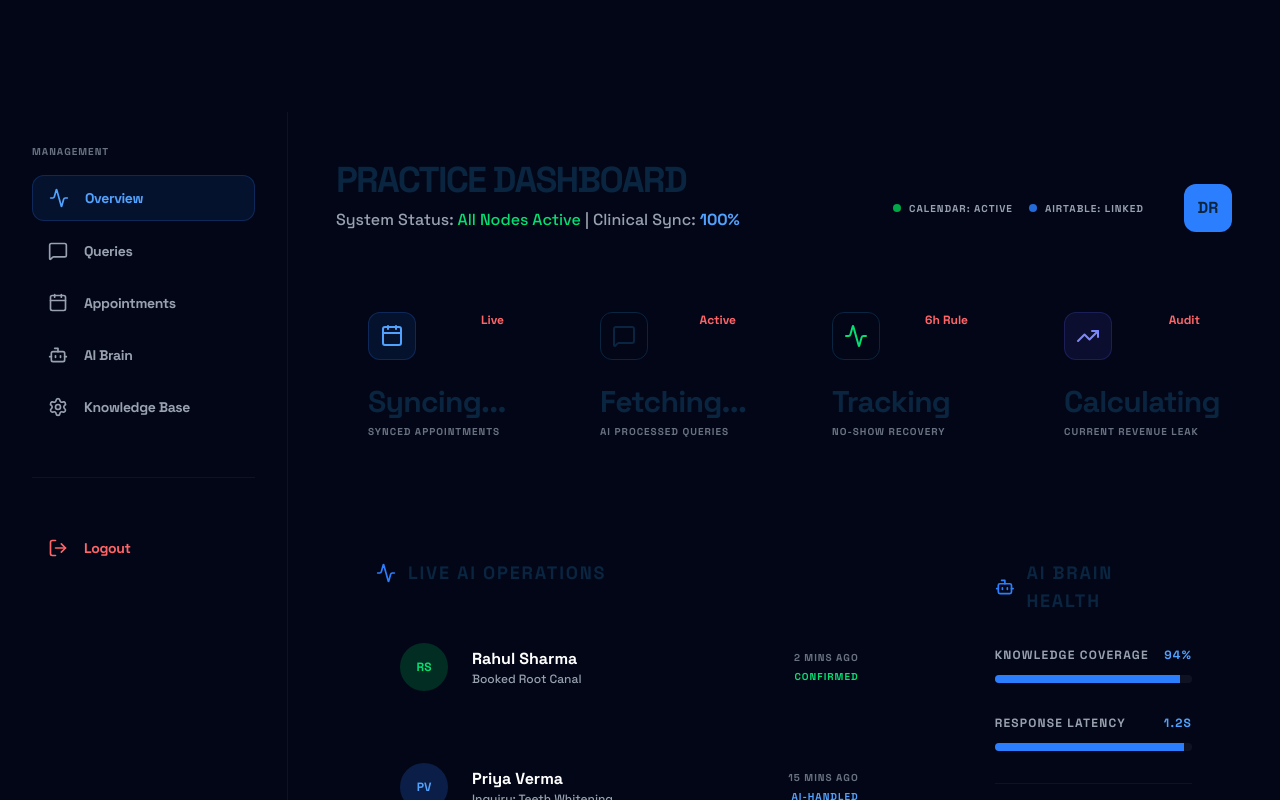
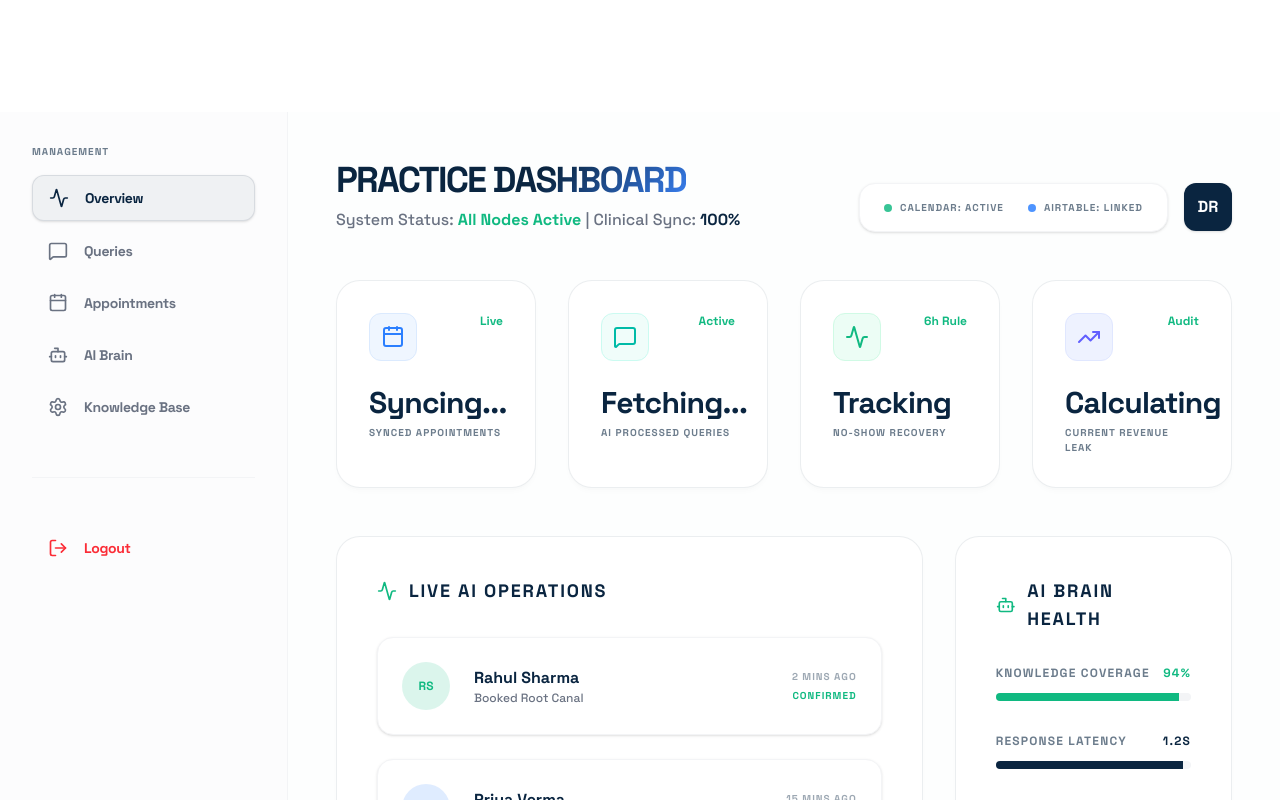
Before and after one commit to jainshreyash001-u/bookmyappointment, a React (Vite) app in the folder frontend/: page /dashboard in a window 1280 px wide. Shown: the top 800 px of the page. Built offline with nearby package versions, Linux system fonts and the light colour scheme.

Commit message:
design: align dashboard page UI to clinical B2B theme

```diff
--- a/frontend/src/pages/DashboardPage.jsx
+++ b/frontend/src/pages/DashboardPage.jsx
@@ -9,7 +9,7 @@ const DashboardPage = () => {
 
   const stats = [
     { label: 'Synced Appointments', value: 'Syncing...', change: 'Live', icon: Calendar, color: 'blue' },
-    { label: 'AI Processed Queries', value: 'Fetching...', change: 'Active', icon: MessageSquare, color: 'cyan' },
+    { label: 'AI Processed Queries', value: 'Fetching...', change: 'Active', icon: MessageSquare, color: 'teal' },
     { label: 'No-Show Recovery', value: 'Tracking', change: '6h Rule', icon: Activity, color: 'green' },
     { label: 'Current Revenue Leak', value: 'Calculating', change: 'Audit', icon: TrendingUp, color: 'indigo' }
   ];
@@ -21,13 +21,28 @@ const DashboardPage = () => {
     { patient: 'Sneha Kapur', action: 'Follow-up Call', time: '3 hours ago', status: 'pending' }
   ];
 
+  // Helper to resolve CSS colors based on stat definition
+  const getStatColorClasses = (color) => {
+    switch (color) {
+      case 'blue':
+        return { bg: 'bg-blue-50 border-blue-100', text: 'text-blue-600', icon: 'text-blue-500' };
+      case 'teal':
+        return { bg: 'bg-teal-50 border-teal-100', text: 'text-teal-600', icon: 'text-teal-500' };
+      case 'green':
+        return { bg: 'bg-emerald-50 border-emerald-100', text: 'text-emerald-600', icon: 'text-[#10b981]' };
+      case 'indigo':
+      default:
+        return { bg: 'bg-indigo-50 border-indigo-100', text: 'text-indigo-600', icon: 'text-indigo-500' };
+    }
+  };
+
   return (
-    <div className="flex min-h-screen bg-[#020617] pt-28">
+    <div className="flex min-h-screen bg-white pt-28 text-[#0a2540]">
       {/* Sidebar */}
-      <aside className="w-72 border-r border-white/5 p-8 hidden lg:block">
+      <aside className="w-72 border-r border-gray-100 p-8 hidden lg:block bg-gray-50/50">
         <div className="space-y-12">
           <div className="space-y-4">
-            <h4 className="text-[10px] font-black uppercase tracking-widest text-gray-500">MANAGEMENT</h4>
+            <h4 className="text-[10px] font-black uppercase tracking-widest text-[#0a2540]/60">MANAGEMENT</h4>
             <nav className="space-y-2">
               {[
                 { name: 'Overview', icon: Activity, active: location.pathname === '/dashboard', path: '/dashboard' },
@@ -39,7 +54,7 @@ const DashboardPage = () => {
                 <Link
                   key={i}
                   to={item.path}
-                  className={`w-full flex items-center gap-4 px-4 py-3 rounded-xl transition-all ${item.active ? 'bg-blue-500/10 text-blue-400 border border-blue-500/20' : 'text-gray-400 hover:bg-white/5'}`}
+                  className={`w-full flex items-center gap-4 px-4 py-3 rounded-xl transition-all ${item.active ? 'bg-[#0a2540]/5 text-[#0a2540] border border-[#0a2540]/10 font-bold shadow-sm' : 'text-gray-500 hover:bg-gray-100/50 hover:text-[#0a2540]'}`}
                 >
                   <item.icon className="w-5 h-5" />
                   <span className="text-sm font-bold tracking-tight">{item.name}</span>
@@ -48,8 +63,8 @@ const DashboardPage = () => {
             </nav>
           </div>
 
-          <div className="pt-12 border-t border-white/5">
-            <button className="flex items-center gap-4 px-4 py-3 text-red-400 hover:bg-red-500/5 w-full rounded-xl transition-all">
+          <div className="pt-12 border-t border-gray-100">
+            <button className="flex items-center gap-4 px-4 py-3 text-red-500 hover:bg-red-50 w-full rounded-xl transition-all font-bold text-sm">
               <LogOut className="w-5 h-5" />
               <span className="text-sm font-bold tracking-tight">Logout</span>
             </button>
@@ -58,77 +73,82 @@ const DashboardPage = () => {
       </aside>
 
       {/* Main Content */}
-      <main className="flex-1 p-8 lg:p-12 overflow-y-auto">
-        <header className="flex justify-between items-end mb-12">
+      <main className="flex-1 p-8 lg:p-12 overflow-y-auto bg-gray-50/30">
+        <header className="flex flex-col sm:flex-row justify-between sm:items-end gap-6 mb-12">
           <div>
-            <h1 className="text-4xl font-black tracking-tighter uppercase mb-2">Practice <span className="text-gradient">Dashboard</span></h1>
-            <p className="text-gray-400 font-medium">System Status: <span className="text-green-400">All Nodes Active</span> | Clinical Sync: <span className="text-blue-400 font-bold">100%</span></p>
+            <h1 className="text-4xl font-black tracking-tighter uppercase mb-2 text-[#0a2540]">Practice <span className="text-gradient-clinical">Dashboard</span></h1>
+            <p className="text-gray-500 font-medium">System Status: <span className="text-[#10b981] font-bold">All Nodes Active</span> | Clinical Sync: <span className="text-[#0a2540] font-black">100%</span></p>
           </div>
           <div className="flex gap-4">
-            <div className="px-6 py-4 glass rounded-2xl flex items-center gap-4">
-              <div className="flex items-center gap-2 text-[10px] font-black uppercase tracking-widest text-gray-400">
-                <div className="w-2 h-2 bg-green-500 rounded-full animate-pulse" />
+            <div className="px-6 py-4 bg-white border border-gray-100 rounded-2xl flex items-center gap-6 shadow-sm">
+              <div className="flex items-center gap-2 text-[10px] font-black uppercase tracking-widest text-[#0a2540]/60">
+                <div className="w-2 h-2 bg-[#10b981] rounded-full animate-pulse" />
                 Calendar: Active
               </div>
-              <div className="flex items-center gap-2 text-[10px] font-black uppercase tracking-widest text-gray-400">
+              <div className="flex items-center gap-2 text-[10px] font-black uppercase tracking-widest text-[#0a2540]/60">
                 <div className="w-2 h-2 bg-blue-500 rounded-full animate-pulse" />
                 Airtable: Linked
               </div>
             </div>
-            <div className="w-12 h-12 bg-blue-500 rounded-xl flex items-center justify-center font-black">DR</div>
+            <div className="w-12 h-12 bg-[#0a2540] text-white rounded-xl flex items-center justify-center font-black shadow-sm">DR</div>
           </div>
         </header>
 
         {/* Stats Grid */}
         <div className="grid grid-cols-1 md:grid-cols-2 lg:grid-cols-4 gap-8 mb-12">
-          {stats.map((stat, i) => (
+          {stats.map((stat, i) => {
+            const colors = getStatColorClasses(stat.color);
+            return (
               <motion.div
                 key={i}
                 initial={{ opacity: 0, y: 20 }}
                 animate={{ opacity: 1, y: 0 }}
                 transition={{ delay: i * 0.1 }}
-              className="cyber-card p-8 group"
+                className="clinical-card p-8 group bg-white shadow-sm"
               >
                 <div className="flex justify-between items-start mb-6">
-                <div className={`w-12 h-12 bg-${stat.color}-500/10 rounded-xl flex items-center justify-center border border-${stat.color}-500/20`}>
-                  <stat.icon className={`w-6 h-6 text-${stat.color}-400`} />
+                  <div className={`w-12 h-12 rounded-xl flex items-center justify-center border ${colors.bg}`}>
+                    <stat.icon className={`w-6 h-6 ${colors.icon}`} />
                   </div>
-                <span className={`text-xs font-black ${stat.change.startsWith('+') ? 'text-green-400' : 'text-red-400'}`}>
+                  <span className="text-xs font-black text-[#10b981]">
                     {stat.change}
                   </span>
                 </div>
-              <div className="text-3xl font-black mb-1 tracking-tight">{stat.value}</div>
-              <div className="text-[10px] text-gray-500 font-black uppercase tracking-widest">{stat.label}</div>
+                <div className="text-3xl font-black mb-1 tracking-tight text-[#0a2540]">{stat.value}</div>
+                <div className="text-[10px] text-[#0a2540]/60 font-black uppercase tracking-widest">{stat.label}</div>
               </motion.div>
-          ))}
+            );
+          })}
         </div>
 
         {/* Analytics & Activity */}
         <div className="grid lg:grid-cols-3 gap-8">
           {/* Live Feed */}
           <div className="lg:col-span-2 space-y-8">
-            <div className="cyber-card p-10 h-full">
-              <h3 className="text-lg font-black uppercase tracking-widest mb-8 flex items-center gap-3">
-                <Activity className="w-5 h-5 text-blue-500" /> Live AI Operations
+            <div className="clinical-card p-10 bg-white h-full shadow-sm">
+              <h3 className="text-lg font-black uppercase tracking-widest mb-8 flex items-center gap-3 text-[#0a2540]">
+                <Activity className="w-5 h-5 text-[#10b981]" /> Live AI Operations
               </h3>
               <div className="space-y-6">
                 {recentActivity.map((item, i) => (
-                  <div key={i} className="flex items-center justify-between p-6 glass rounded-2xl border-white/5 hover:border-blue-500/20 transition-all group">
+                  <div key={i} className="flex items-center justify-between p-6 bg-white border border-gray-100 rounded-2xl hover:border-[#10b981]/20 transition-all group shadow-sm">
                     <div className="flex items-center gap-6">
-                      <div className={`w-12 h-12 rounded-full flex items-center justify-center text-xs font-black ${item.status === 'confirmed' ? 'bg-green-500/20 text-green-400' :
-                          item.status === 'pending' ? 'bg-amber-500/20 text-amber-400' : 'bg-blue-500/20 text-blue-400'
+                      <div className={`w-12 h-12 rounded-full flex items-center justify-center text-xs font-black ${
+                          item.status === 'confirmed' ? 'bg-[#10b981]/15 text-[#10b981]' :
+                          item.status === 'pending' ? 'bg-amber-500/15 text-amber-600' : 'bg-blue-500/15 text-blue-600'
                         }`}>
                         {item.patient.split(' ').map(n => n[0]).join('')}
                       </div>
                       <div>
-                        <div className="font-bold text-white group-hover:text-blue-400 transition-colors">{item.patient}</div>
-                        <div className="text-xs text-gray-400 font-medium">{item.action}</div>
+                        <div className="font-bold text-[#0a2540] group-hover:text-[#10b981] transition-colors">{item.patient}</div>
+                        <div className="text-xs text-gray-500 font-medium">{item.action}</div>
                       </div>
                     </div>
                     <div className="text-right">
-                      <div className="text-[10px] font-black uppercase tracking-widest text-gray-500 mb-1">{item.time}</div>
-                      <div className={`text-[10px] font-black uppercase tracking-widest ${item.status === 'confirmed' ? 'text-green-400' :
-                          item.status === 'pending' ? 'text-amber-400' : 'text-blue-400'
+                      <div className="text-[10px] font-black uppercase tracking-widest text-[#0a2540]/40 mb-1">{item.time}</div>
+                      <div className={`text-[10px] font-black uppercase tracking-widest ${
+                          item.status === 'confirmed' ? 'text-[#10b981]' :
+                          item.status === 'pending' ? 'text-amber-600' : 'text-blue-600'
                         }`}>{item.status}</div>
                     </div>
                   </div>
@@ -139,31 +159,31 @@ const DashboardPage = () => {
 
           {/* AI Health */}
           <div className="space-y-8">
-            <div className="cyber-card p-10">
-              <h3 className="text-lg font-black uppercase tracking-widest mb-8 flex items-center gap-3 text-gradient">
-                <Bot className="w-5 h-5 text-blue-500" /> AI Brain Health
+            <div className="clinical-card p-10 bg-white shadow-sm">
+              <h3 className="text-lg font-black uppercase tracking-widest mb-8 flex items-center gap-3 text-[#0a2540]">
+                <Bot className="w-5 h-5 text-[#10b981]" /> AI Brain Health
               </h3>
               <div className="space-y-8">
                 <div>
                   <div className="flex justify-between text-xs font-black uppercase tracking-widest mb-3">
-                    <span className="text-gray-400">Knowledge Coverage</span>
-                    <span className="text-blue-400">94%</span>
+                    <span className="text-[#0a2540]/60">Knowledge Coverage</span>
+                    <span className="text-[#10b981]">94%</span>
                   </div>
-                  <div className="h-2 w-full bg-white/5 rounded-full overflow-hidden">
-                    <div className="h-full bg-blue-500 w-[94%]" />
+                  <div className="h-2 w-full bg-gray-100 rounded-full overflow-hidden">
+                    <div className="h-full bg-[#10b981] w-[94%]" />
                   </div>
                 </div>
                 <div>
                   <div className="flex justify-between text-xs font-black uppercase tracking-widest mb-3">
-                    <span className="text-gray-400">Response Latency</span>
-                    <span className="text-blue-400">1.2s</span>
+                    <span className="text-[#0a2540]/60">Response Latency</span>
+                    <span className="text-[#0a2540]">1.2s</span>
                   </div>
-                  <div className="h-2 w-full bg-white/5 rounded-full overflow-hidden">
-                    <div className="h-full bg-blue-500 w-[96%]" />
+                  <div className="h-2 w-full bg-gray-100 rounded-full overflow-hidden">
+                    <div className="h-full bg-[#0a2540] w-[96%]" />
                   </div>
                 </div>
-                <div className="pt-6 border-t border-white/5">
-                  <button className="w-full py-4 glass rounded-xl text-xs font-black uppercase tracking-widest hover:bg-blue-500 transition-all border-blue-500/20">
+                <div className="pt-6 border-t border-gray-100">
+                  <button className="w-full py-4 bg-white border border-gray-200 hover:border-[#10b981] rounded-2xl text-xs font-black uppercase tracking-widest hover:bg-gray-50 transition-all text-[#0a2540] shadow-sm">
                     OPEN AI CONFIG
                   </button>
                 </div>
@@ -172,37 +192,37 @@ const DashboardPage = () => {
 
             {/* Pro Features */}
             {userPlan === 'pro' && (
-              <div className="cyber-card p-10 border-indigo-500/20">
+              <div className="clinical-card p-10 border-blue-100 bg-white shadow-sm">
                 <div className="flex items-center justify-between mb-8">
-                  <h3 className="text-lg font-black uppercase tracking-widest flex items-center gap-3 text-indigo-400">
-                    <Phone className="w-5 h-5 text-indigo-500" /> VAPI Voice Core
+                  <h3 className="text-lg font-black uppercase tracking-widest flex items-center gap-3 text-[#0a2540]">
+                    <Phone className="w-5 h-5 text-[#10b981]" /> VAPI Voice Core
                   </h3>
-                  <div className="px-3 py-1 bg-indigo-500/20 text-indigo-400 text-[10px] font-black uppercase tracking-widest rounded-lg">PRO</div>
+                  <div className="px-3 py-1 bg-blue-50 text-blue-600 text-[10px] font-black uppercase tracking-widest rounded-lg border border-blue-100">PRO</div>
                 </div>
 
                 <div className="space-y-6">
-                  <div className="p-4 glass rounded-xl border border-white/5">
+                  <div className="p-4 bg-gray-50 border border-gray-100 rounded-2xl">
                     <div className="flex justify-between items-center mb-2">
-                      <span className="text-xs font-bold text-gray-300">Voice Call Logs</span>
-                      <span className="text-[10px] font-black uppercase tracking-widest text-indigo-400">12 Today</span>
+                      <span className="text-xs font-bold text-[#0a2540]">Voice Call Logs</span>
+                      <span className="text-[10px] font-black uppercase tracking-widest text-blue-600">12 Today</span>
                     </div>
-                    <div className="text-[10px] text-gray-500">Autonomous Follow-ups completed via VAPI.</div>
+                    <div className="text-[10px] text-[#0a2540]/60 font-medium">Autonomous Follow-ups completed via VAPI.</div>
                   </div>
 
-                  <div className="p-4 glass rounded-xl border border-white/5">
+                  <div className="p-4 bg-gray-50 border border-gray-100 rounded-2xl">
                     <div className="flex justify-between items-center mb-2">
-                      <span className="text-xs font-bold text-gray-300">Call Follow-up Status</span>
-                      <span className="text-[10px] font-black uppercase tracking-widest text-green-400">92% Connected</span>
+                      <span className="text-xs font-bold text-[#0a2540]">Call Follow-up Status</span>
+                      <span className="text-[10px] font-black uppercase tracking-widest text-[#10b981]">92% Connected</span>
                     </div>
-                    <div className="text-[10px] text-gray-500">Patients answering AI verification calls.</div>
+                    <div className="text-[10px] text-[#0a2540]/60 font-medium">Patients answering AI verification calls.</div>
                   </div>
 
-                  <div className="p-4 bg-red-500/10 rounded-xl border border-red-500/20">
+                  <div className="p-4 bg-red-50 border border-red-100 rounded-2xl">
                     <div className="flex justify-between items-center mb-2">
-                      <span className="text-xs font-bold text-red-400 flex items-center gap-2"><AlertTriangle className="w-3 h-3" /> No-Response Alerts</span>
-                      <span className="text-[10px] font-black uppercase tracking-widest text-red-400">2 Pending</span>
+                      <span className="text-xs font-bold text-red-600 flex items-center gap-2"><AlertTriangle className="w-3 h-3" /> No-Response Alerts</span>
+                      <span className="text-[10px] font-black uppercase tracking-widest text-red-600">2 Pending</span>
                     </div>
-                    <div className="text-[10px] text-gray-400">Patients failed to confirm after 2 calls.</div>
+                    <div className="text-[10px] text-[#0a2540]/60 font-medium">Patients failed to confirm after 2 calls.</div>
                   </div>
                 </div>
               </div>
```
Lines whose indentation alone changed are shown as unchanged.
